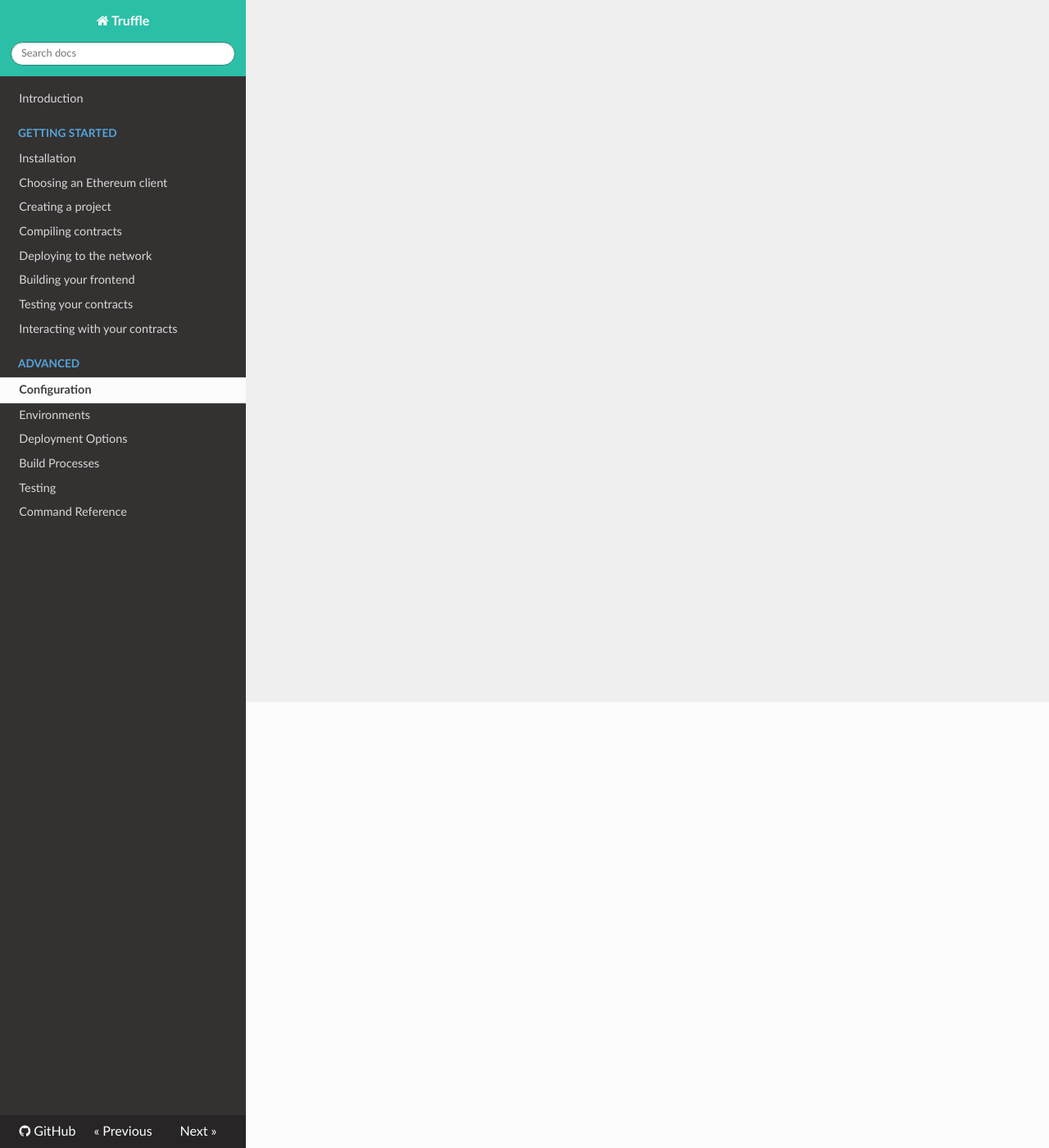
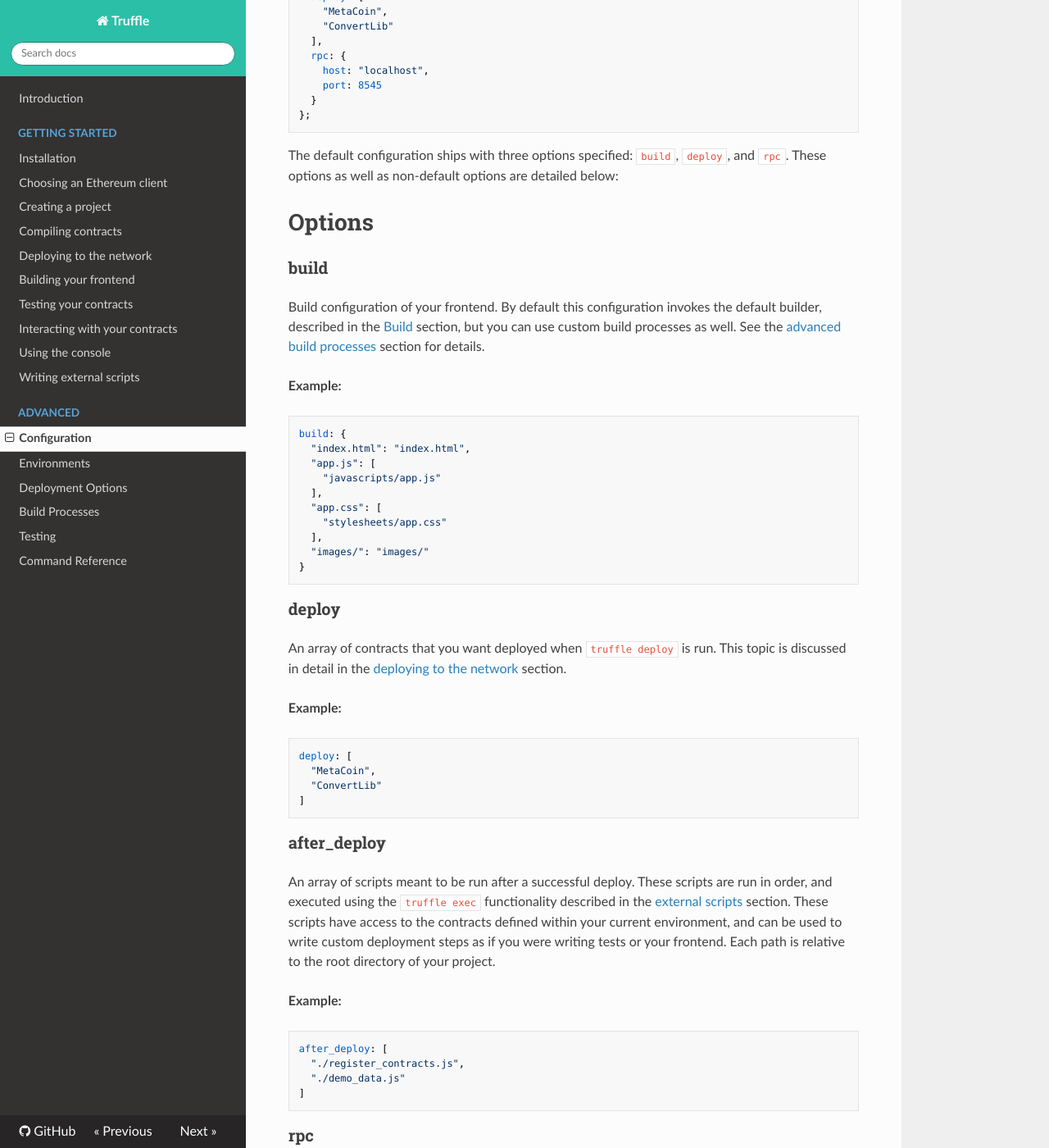
Before and after one commit to WandZhong/react-redux, an MkDocs documentation site: the page built from docs/advanced/configuration.md, in a window 1280 px wide and 1400 px high, scrolled down 544 px. Shown: the whole window at 82% size. Built offline with MkDocs 1.6.1, drawn with Linux system fonts in a browser that asks for light colours; nearby versions of some CDN libraries; old or Windows-style settings are respelled for this version of MkDocs; some of the changed text lies outside the part shown.

Commit message:
Add a few more sections to the getting started guide, and build out the Configuration section.

````diff
--- a/docs/advanced/configuration.md
+++ b/docs/advanced/configuration.md
@@ -1 +1,96 @@
-Hello
+# Location
+
+Your configuration file is called `truffle.js`, and is located at the root of your project directory. This file is a Javascript file and can execute any code necessary to create your configuration. It must export an object representing your project configuration like the example below.
+
+# Example
+
+```javascript
+module.exports = {
+  build: {
+    "index.html": "index.html",
+    "app.js": [
+      "javascripts/app.js"
+    ],
+    "app.css": [
+      "stylesheets/app.css"
+    ],
+    "images/": "images/"
+  },
+  deploy: [
+    "MetaCoin",
+    "ConvertLib"
+  ],
+  rpc: {
+    host: "localhost",
+    port: 8545
+  }
+};
+```
+
+The default configuration ships with three options specified: `build`, `deploy`, and `rpc`. These options as well as non-default options are detailed below:
+
+# Options
+
+### build
+
+Build configuration of your frontend. By default this configuration invokes the default builder, described in the [Build](/getting_started/build) section, but you can use custom build processes as well. See the [advanced build processes](/advanced/build_processes) section for details.
+
+**Example:**
+
+```javascript
+build: {
+  "index.html": "index.html",
+  "app.js": [
+    "javascripts/app.js"
+  ],
+  "app.css": [
+    "stylesheets/app.css"
+  ],
+  "images/": "images/"
+}
+```
+
+### deploy
+
+An array of contracts that you want deployed when `truffle deploy` is run. This topic is discussed in detail in the [deploying to the network](/getting_started/deploy) section.
+
+**Example:**
+
+```javascript
+deploy: [
+  "MetaCoin",
+  "ConvertLib"
+]
+```
+
+### after_deploy
+
+An array of scripts meant to be run after a successful deploy. These scripts are run in order, and executed using the `truffle exec` functionality described in the [external scripts](/getting_started/scripts) section. These scripts have access to the contracts defined within your current environment, and can be used to write custom deployment steps as if you were writing tests or your frontend. Each path is relative to the root directory of your project.
+
+**Example:**
+
+```javascript
+after_deploy: [
+  "./register_contracts.js",
+  "./demo_data.js"
+]
+```
+
+### rpc
+
+Details about how to connect to your ethereum client. The `host` and `port` keys are required. However, a few other keys are available:
+
+* `host`: Hostname pointing to the network location of your Ethereum client (usually "localhost" for development).
+* `port`: Port number where your Etheruem client accepts requests. Default is `8545`.
+* `gas`: Gas limit used for deploys. Default is `3141592`.
+* `gasPrice`: Gas price used for deploys. Default is `100000000000` (100 Shannon).
+* `from`: From address used in deploys. If not specified, defaults to the first available account provided by your Ethereum client.
+
+**Example:**
+
+```javascript
+rpc: {
+  host: "localhost",
+  port: 8545
+}
+```
--- a/mkdocs.yml
+++ b/mkdocs.yml
@@ -15,6 +15,8 @@
   - Building your frontend: 'getting_started/build.md'
   - Testing your contracts: 'getting_started/testing.md'
   - Interacting with your contracts: 'getting_started/contracts.md'
+  - Using the console: 'getting_started/console.md'
+  - Writing external scripts: 'getting_started/scripts.md'
 - Advanced:
   - Configuration: 'advanced/configuration.md'
   - Environments: 'advanced/environments.md'
````
Also changed, not shown: docs/getting_started/console.md (added), docs/getting_started/scripts.md (added).
